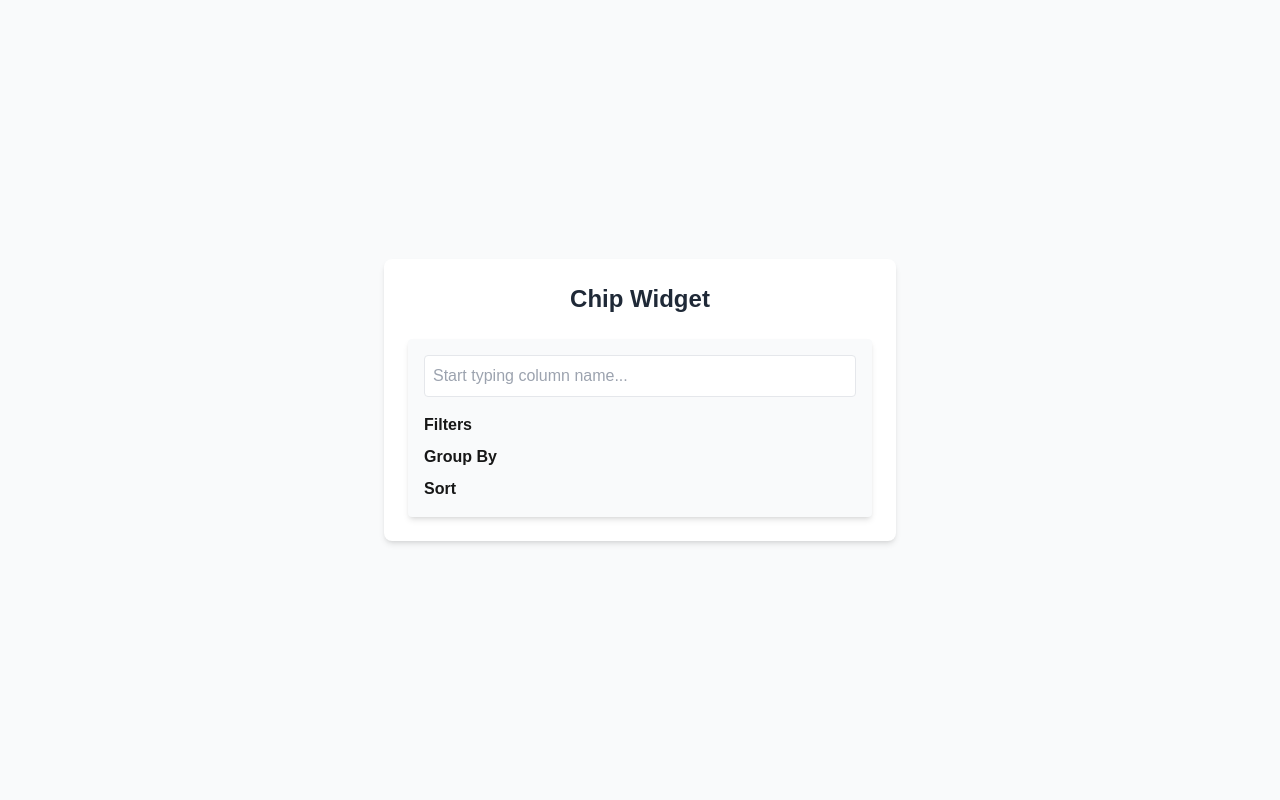
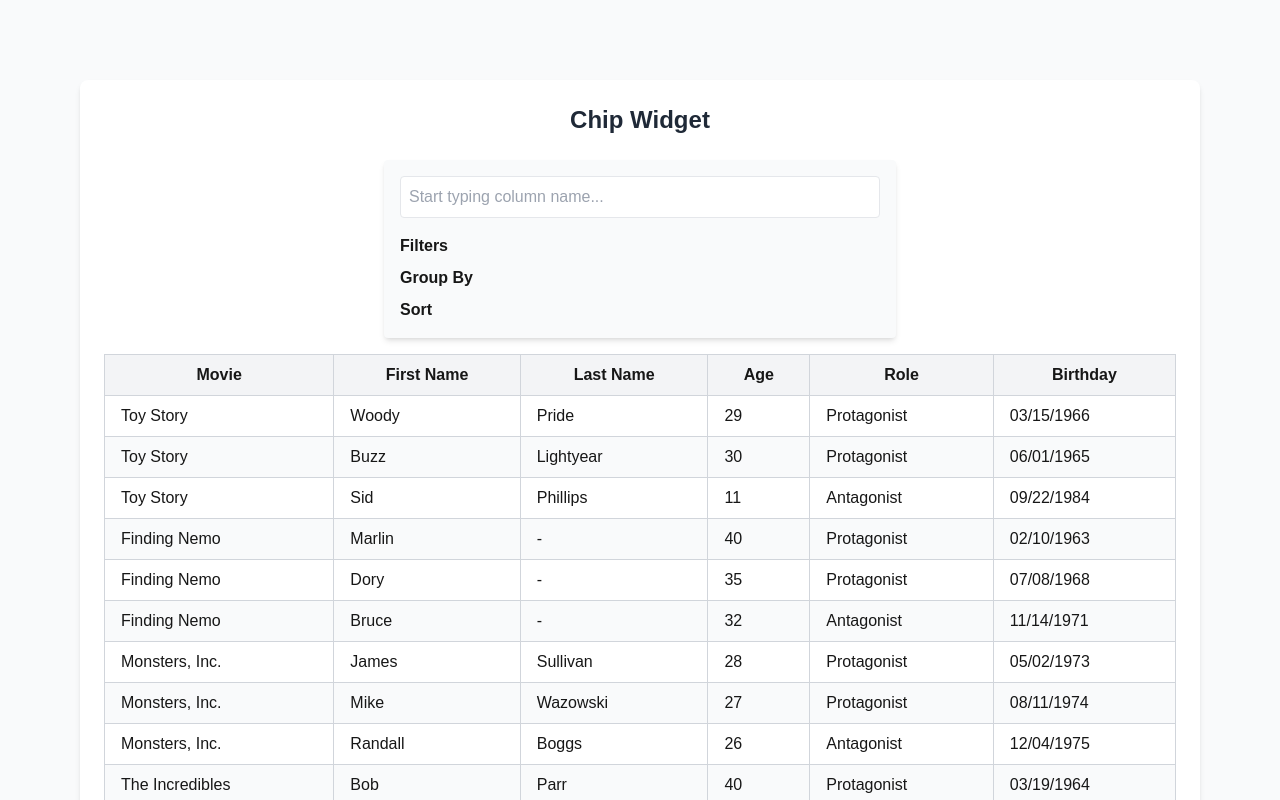
Before and after one commit to initplatform/react-demo, a Next.js app: page /chip-widget in a window 1280 px wide. Shown: the top 800 px of the page. Built offline with nearby package versions, Linux system fonts and the light colour scheme.

Commit message:
submitted before removing to set up pr

```diff
--- a/src/app/chip-widget/page.tsx
+++ b/src/app/chip-widget/page.tsx
@@ -3,14 +3,17 @@
 import React from 'react';
 
 import ChipWidget from '@/components/chip-widget/chip-widget';
+import PixarTable from '@/components/chip-widget/pixar-table';
+import { pixarCharacters } from '@/data/chip-widget-test.data';
 
 const ChipWidgetPage: React.FC = () => {
     const columns = ['a', 'b', 'c'];
     return (
         <div className="min-h-screen flex items-center justify-center bg-gray-50">
-            <div className="w-full max-w-lg p-6 bg-white rounded-lg shadow-md">
+            <div className="w-full m-20 p-6 bg-white rounded-lg shadow-md">
                 <h1 className="text-2xl font-bold text-center text-gray-800 mb-6">Chip Widget</h1>
                 <ChipWidget columns={columns}></ChipWidget>
+                <PixarTable pixarCharacters={pixarCharacters}></PixarTable>
             </div>
         </div>
     );
--- /dev/null
+++ b/src/components/chip-widget/pixar-table.tsx
@@ -0,0 +1,46 @@
+import React from 'react';
+
+import type { PixarCharacter } from '@/types/chip-widget';
+
+interface PixarTableProps {
+    pixarCharacters: PixarCharacter[];
+}
+
+const PixarTable: React.FC<PixarTableProps> = ({ pixarCharacters }) => {
+    return (
+        <div className="overflow-x-auto mt-4">
+            <table className="table-auto w-full border-collapse border border-gray-300">
+                <thead className="bg-gray-100">
+                    <tr>
+                        <th className="border border-gray-300 px-4 py-2">Movie</th>
+                        <th className="border border-gray-300 px-4 py-2">First Name</th>
+                        <th className="border border-gray-300 px-4 py-2">Last Name</th>
+                        <th className="border border-gray-300 px-4 py-2">Age</th>
+                        <th className="border border-gray-300 px-4 py-2">Role</th>
+                        <th className="border border-gray-300 px-4 py-2">Birthday</th>
+                    </tr>
+                </thead>
+                <tbody>
+                    {pixarCharacters.map((character, index) => (
+                        <tr key={index} className={index % 2 === 0 ? 'bg-white' : 'bg-gray-50'}>
+                            <td className="border border-gray-300 px-4 py-2">{character.movie}</td>
+                            <td className="border border-gray-300 px-4 py-2">
+                                {character.firstName}
+                            </td>
+                            <td className="border border-gray-300 px-4 py-2">
+                                {character.lastName}
+                            </td>
+                            <td className="border border-gray-300 px-4 py-2">{character.age}</td>
+                            <td className="border border-gray-300 px-4 py-2">{character.role}</td>
+                            <td className="border border-gray-300 px-4 py-2">
+                                {character.birthday}
+                            </td>
+                        </tr>
+                    ))}
+                </tbody>
+            </table>
+        </div>
+    );
+};
+
+export default PixarTable;
--- a/src/data/chip-widget-test.data.ts
+++ b/src/data/chip-widget-test.data.ts
@@ -1,6 +1,6 @@
 import type { PixarCharacter } from '@/types/chip-widget';
 
-export const pixarData: PixarCharacter[] = [
+export const pixarCharacters: PixarCharacter[] = [
     {
         movie: 'Toy Story',
         firstName: 'Woody',
```
